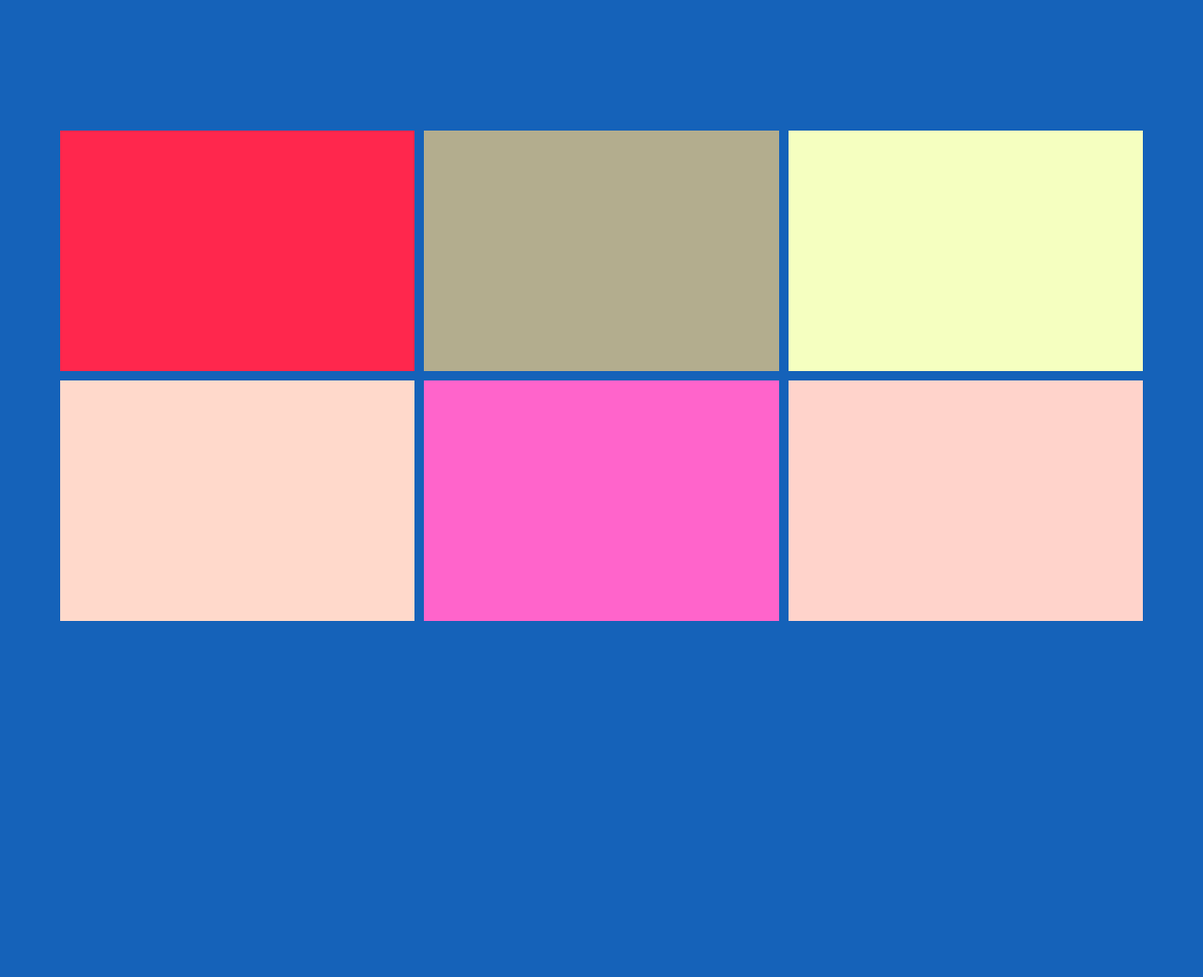
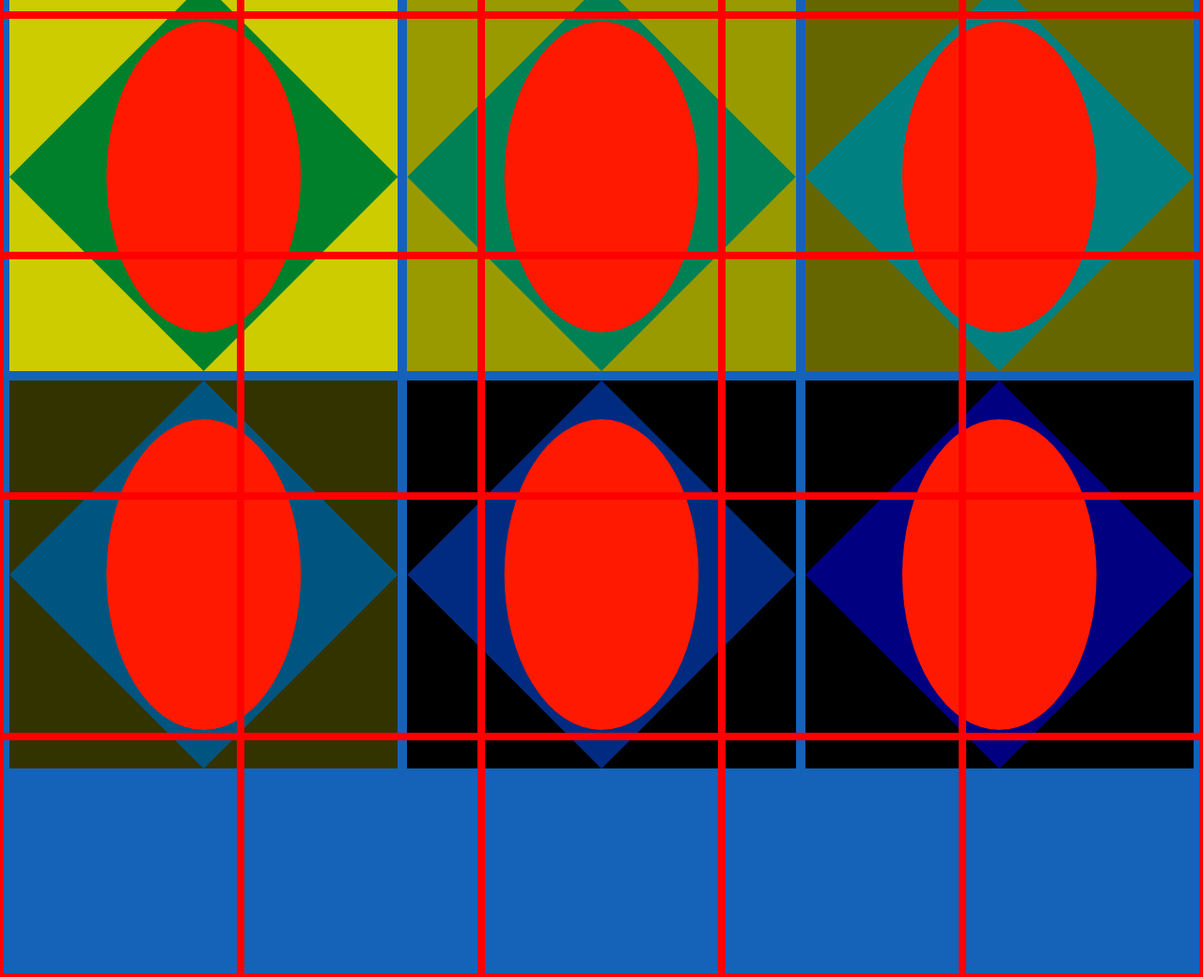
Before and after one commit to adriaan113/kaleidoscope, a website: page src/index.html in a window 1280 px wide. Shown: the whole page at 94% size. Before the commit the page ends 800 px from the top, so only its background shows below. Drawn offline with Linux system fonts and the light colour scheme.

Commit message:
added basic shapes and grids

```diff
--- /dev/null
+++ b/gulpfile.js
@@ -0,0 +1,38 @@
+// function defaultTask(cb) {
+//     // place code for your default task here
+//     cb();
+//   }
+
+//   exports.default = defaultTask
+
+'use strict';
+
+const gulp = require('gulp');
+const uglify = require('gulp-uglify');
+const server = require('gulp-webserver');
+
+// gulp.task('message',()=>{
+//     return console.log('satan');
+// });
+
+gulp.task('copyHtml', ()=>{
+    return gulp.src('src/*.html')
+                .pipe(gulp.dest('dist'));
+});
+
+gulp.task('minify', ()=>{
+   return gulp.src('src/js/*.js')
+                .pipe(uglify())
+                .pipe(gulp.dest('dist/js'))
+})
+
+//gulp.task('default',['copyHtml', 'minify']); //alles in 1 command. je hoeft alleen gulp te typen
+
+gulp.task('server',()=>{
+    return gulp.src('./src')
+                .pipe(server({
+                    livereload: true,
+                    open: true,
+                }));
+
+});
--- a/src/index.html
+++ b/src/index.html
@@ -10,7 +10,50 @@
 <body>
     <div class="wrapper">
         <div class="kalei-container">
-            <ul>
+            <ul class="layer-main layer-1">
+                <li></li>
+                <li></li>
+                <li></li>
+                <li></li>
+                <li></li>
+                <li></li>
+            </ul>
+            <ul class="layer-main layer-2">
+                <li></li>
+                <li></li>
+                <li></li>
+                <li></li>
+                <li></li>
+                <li></li>
+            </ul>
+            <ul class="layer-main layer-3">
+                <li></li>
+                <li></li>
+                <li></li>
+                <li></li>
+                <li></li>
+                <li></li>
+            </ul>
+            <ul class="gridlines">
+                <li></li>
+                <li></li>
+                <li></li>
+                <li></li>
+                <li></li>
+                <li></li>
+                <li></li>
+                <li></li>
+                <li></li>
+                <li></li>
+                <li></li>
+                <li></li>
+                <li></li>
+                <li></li>
+                <li></li>
+                <li></li>
+                <li></li>
+                <li></li>
+                <li></li>
                 <li></li>
                 <li></li>
                 <li></li>
--- a/src/scss/style.scss
+++ b/src/scss/style.scss
@@ -1,3 +1,41 @@
+//TO DO:
+//MAKE ALL THIS BEM
+
+
+//VARIABLES//
+
+$base-color: rgb(21, 98, 185);
+$primary-color: yellow;
+$secondary-color: green;
+$tertiary-color: red;
+
+//MIXINS//
+@mixin li-style-1 {
+    @for $i from 1 through 6 {
+        &:nth-child(#{$i}) {
+        background-color: darken($primary-color, $i * 10%);
+        }
+    }
+}
+//mixin in een mixin? om alle  mixins samen te voegen?
+@mixin li-style-2 {
+    @for $i from 1 through 6 {
+        &:nth-child(#{$i}) {
+        background-color: adjust-hue($secondary-color, $i * 20deg);
+        }
+    }
+}
+
+@mixin li-style-3 {
+    @for $i from 1 through 6 {
+        &:nth-child(#{$i}) {
+        background-color: change-color($tertiary-color, $primary-color, 25);
+        }
+    }
+}
+
+//BASE STYLES//
+
 *{
     box-sizing: border-box;
 }
@@ -9,49 +47,85 @@ body{
 }
 
 body{
-    background-color: rgb(21, 98, 185);
+    background-color: $base-color;
     width: 100%;
     height: 100vh;
 }
 
+//KALADOSCOPE LAYER STYLES//
 .wrapper{
+    //position: relative;
     .kalei-container{
         display: flex;
         justify-content: center;
         align-items: center;
         height: 100vh;
-        ul{
+        position: relative;
+        .layer-main,
+        .layer-1{
+            position: absolute;
             list-style: none;
             padding: 0;
-            margin: 4rem;
-            width: 100%;
+            width: calc(100% - 20px);
             display: grid;
+            justify-items: center;
             grid-template-columns: repeat(3, 1fr);
             grid-template-rows: repeat(2,1fr);
             gap: 10px;
             li{
-                background-color: pink;
-                height: 20vmax;
-
-                &:nth-child(1){
-                    background-color: darken(pink,30%);
-                }
-                &:nth-child(2){
-                    background-color: mix(pink, green,70%);
-                }
-                &:nth-child(3){
-                    background-color: adjust-hue(pink,80deg); ;
-                }
-                &:nth-child(4){
-                background-color: adjust-color(pink,blue, 25); ;
-                }
-                &:nth-child(5){
-                    background-color: change-color(pink,red, 100); ;
-                }
-                &:nth-child(6){
-                    background-color: scale-color(pink,green, 30); ;
-                }
+                background-color: $base-color;
+                width: 100%;
+                aspect-ratio: 1/1;
+                @include li-style-1;
+            }
+        }
+        .layer-2{
+            li{
+                clip-path:polygon(50% 0%, 100% 50%, 50% 100%, 0% 50%);
+                @include li-style-2;
+            }
+        }
+        .layer-3{
+            li{
+                clip-path:ellipse(25% 40% at 50% 50%);
+                @include li-style-3;
+            }
+        }
+        .gridlines{
+            position: absolute;
+            display: grid;
+            grid-template-columns: repeat(5,1fr);
+            grid-template-rows: repeat(5, 1fr);
+            list-style: none;
+            padding: 0;
+            // top: 0;
+            width: 100%;
+            li{
+                background-color: transparent;
+                border: 4px solid red;
+                aspect-ratio: 1/1;
             }
         }
     }
 }
+
+
+
+                // &:nth-child(1){
+                //     background-color: darken(pink,30%);
+                // }
+                // &:nth-child(2){
+                //     background-color: mix(pink, green,70%);
+                // }
+                // &:nth-child(3){
+                //     background-color: adjust-hue(pink,80deg); ;
+                // }
+                // &:nth-child(4){
+                // background-color: adjust-color(pink,blue, 25); ;
+                // }
+                // &:nth-child(5){
+                //     background-color: change-color(pink,red, 100); ;
+                // }
+                // &:nth-child(6){
+                //     background-color: scale-color(pink,green, 30); ;
+                // }
```
Also changed, not shown: src/scss/style.css, 4 other files.
